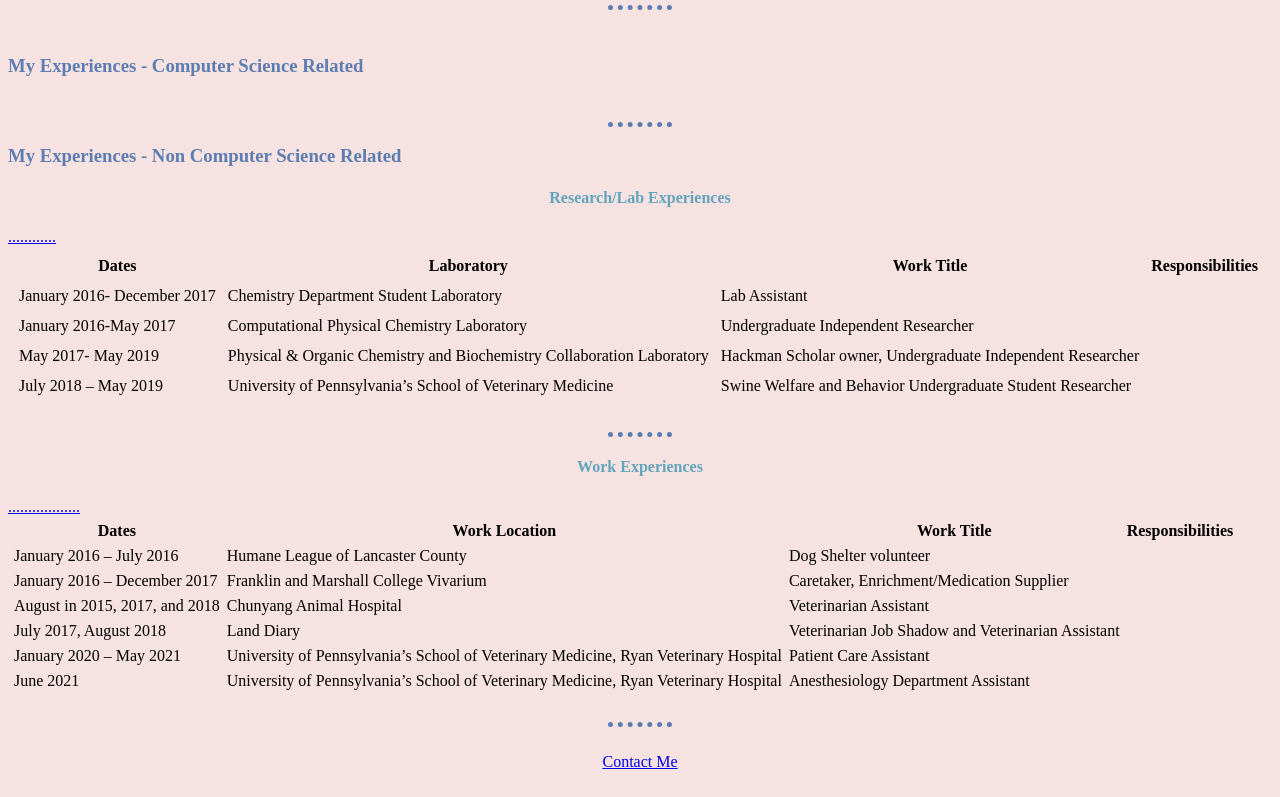
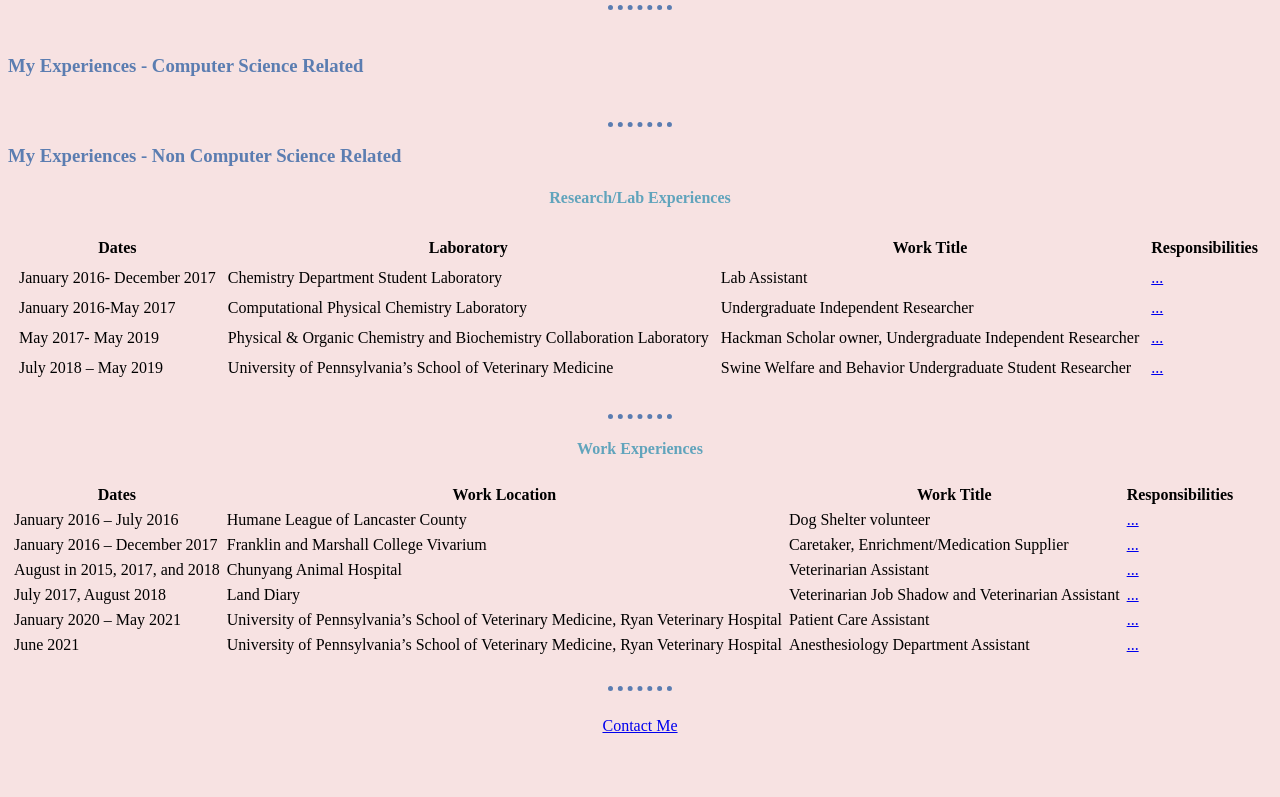
Before and after one commit to codingheather/CV, a plain HTML site: page index.html in a window 1280 px wide. Shown: the part 1530-2327 px from the top of the page. After the commit the page ends 2291 px from the top, so only its background shows below. Drawn offline with Linux system fonts and the light colour scheme.

Commit message:
Update index.html

```diff
--- a/index.html
+++ b/index.html
@@ -186,25 +186,25 @@
         <td>January 2016- December 2017</td>
         <td>Chemistry Department Student Laboratory</td>
         <td>Lab Assistant</td>
-        <a href="lab_assistant.html">...</a>
+        <td><a href="lab_assistant.html">...</a></td>
       </tr>
       <tr>
         <td>January 2016-May 2017</td>
         <td>Computational Physical Chemistry Laboratory</td>
         <td>Undergraduate Independent Researcher</td>
-        <a href="undergrad_researcher.html">...</a>
+        <td><a href="undergrad_researcher.html">...</a></td>
       </tr>
       <tr>
         <td>May 2017- May 2019</td>
         <td>Physical & Organic Chemistry and Biochemistry Collaboration Laboratory</td>
         <td>Hackman Scholar owner, Undergraduate Independent Researcher</td>
-        <a href="hackman_scholar.html">...</a>
+        <td><a href="hackman_scholar.html">...</a></td>
       </tr>
       <tr>
         <td>July 2018 – May 2019</td>
         <td>University of Pennsylvania’s School of Veterinary Medicine</td>
         <td>Swine Welfare and Behavior Undergraduate Student Researcher</td>
-        <a href="animal_research.html">...</a>
+        <td><a href="animal_research.html">...</a></td>
       </tr>
     </tbody>
   </table>
@@ -225,37 +225,37 @@
         <td>January 2016 – July 2016</td>
         <td>Humane League of Lancaster County</td>
         <td>Dog Shelter volunteer</td>
-        <a href="shelter_volunteer.html">...</a>
+        <td><a href="shelter_volunteer.html">...</a></td>
       </tr>
       <tr>
         <td>January 2016 – December 2017</td>
         <td>Franklin and Marshall College Vivarium</td>
         <td>Caretaker, Enrichment/Medication Supplier</td>
-        <a href="vivarium.html">...</a>
+        <td><a href="vivarium.html">...</a></td>
       </tr>
       <tr>
         <td>August in 2015, 2017, and 2018</td>
         <td>Chunyang Animal Hospital</td>
         <td>Veterinarian Assistant</td>
-        <a href="Chunyang.html">...</a>
+        <td><a href="Chunyang.html">...</a></td>
       </tr>
       <tr>
         <td>July 2017, August 2018</td>
         <td>Land Diary</td>
         <td>Veterinarian Job Shadow and Veterinarian Assistant</td>
-        <a href="land_diary.html">...</a>
+        <td><a href="land_diary.html">...</a></td>
       </tr>
       <tr>
         <td>January 2020 – May 2021</td>
         <td>University of Pennsylvania’s School of Veterinary Medicine, Ryan Veterinary Hospital</td>
         <td>Patient Care Assistant</td>
-        <a href="upenn_pca.html">...</a>
+        <td><a href="upenn_pca.html">...</a></td>
       </tr>
       <tr>
         <td>June 2021</td>
         <td>University of Pennsylvania’s School of Veterinary Medicine, Ryan Veterinary Hospital</td>
         <td>Anesthesiology Department Assistant</td>
-        <a href="upenn_anesthesiology.html">...</a>
+        <td><a href="upenn_anesthesiology.html">...</a></td>
       </tr>
     </tbody>
   </table>
```
